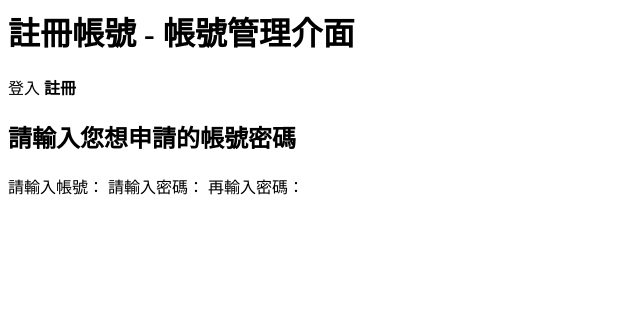
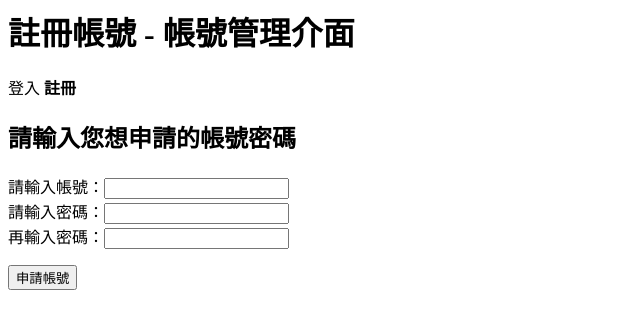
Before and after one commit to toppy368/Blog_Project, a PHP site: page /register.php in a window 1280 px wide. Shown: the top 329 px of the page, without its empty margins (0-640 px from the left). Run offline with PHP 8.4, Linux system fonts and the light colour scheme.

Commit message:
register.php：新增按鈕及設定標籤屬性
在輸入帳號密碼的欄位旁邊新增文字及密碼核對框，並新增submit按鈕，名稱為"申請帳號"

```diff
--- a/register.php
+++ b/register.php
@@ -13,9 +13,10 @@
 		<h2>請輸入您想申請的帳號密碼</h2></p>
 		<!--本HTML表單將以POST方式回傳資料回本檔案-->
 		<form action="register.php" method="post">
-		請輸入帳號：
-		請輸入密碼：
-		再輸入密碼：
+		請輸入帳號：<input type="text" name="account" /><br />
+		請輸入密碼：<input type="password" name="password" /><br />
+		再輸入密碼：<input type="password" name="check_password" /><p />
+		<input type="submit" value="申請帳號"></p>
 
 	</body>
 </html>
```
